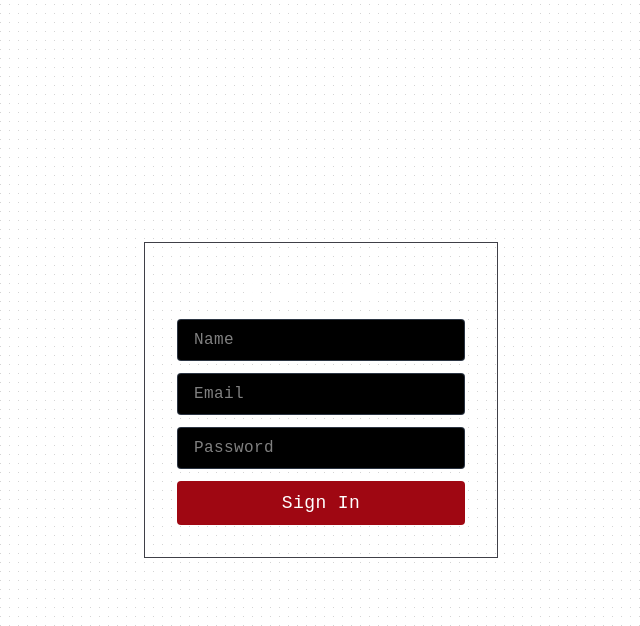
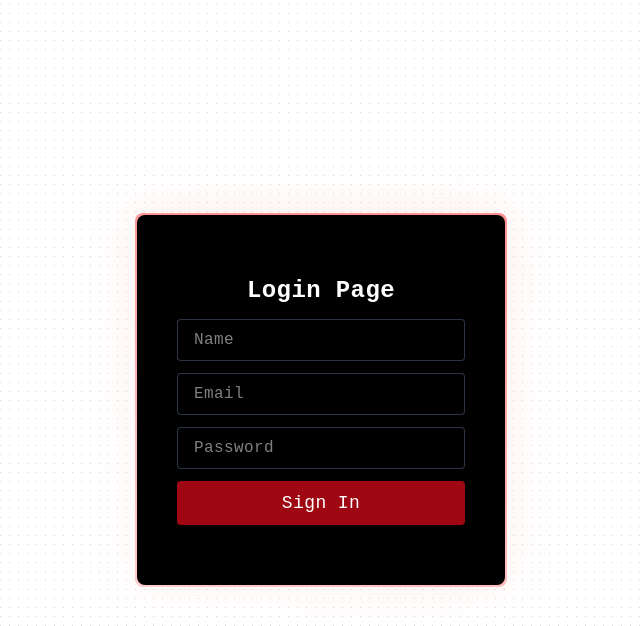
Before and after one commit to Nikuunj/SDE-assignment, a Next.js app: page /auth/signin in a window 1280 px wide. Shown: the top 626 px of the page, without its empty margins (319-959 px from the left). Built offline with nearby package versions, Linux system fonts and the light colour scheme; a web font is replaced by a local one.

Commit message:
[update]: question components and some keyhandler

```diff
--- a/app/(welcomeflow)/getstart/page.tsx
+++ b/app/(welcomeflow)/getstart/page.tsx
@@ -1,16 +1,13 @@
+import FancyText from "@/components/FancyText"
 import SignIn from "@/components/SignIn"
 
 
 function page() {
   return (
     <div className="flex items-center min-h-screen justify-center">
-        <p className="flex  z-20 bg-gradient-to-b from-neutral-400 text-center md:from-neutral-300/90 to-neutral-800 md:to-neutral-800 bg-clip-text py-8 text-4xl font-bold text-transparent sm:text-6xl">
-            Create your thrift profile and start swiping
-        </p>
-        <div>
-            <div className="fixed bottom-8 right-5 ">
-                <SignIn />
-            </div>
+        <FancyText text="Create your thrift profile and start swiping" />
+        <div className="fixed bottom-8 right-5 ">
+            <SignIn />
         </div>
     </div>
   )
--- a/app/(welcomeflow)/msgnew/page.tsx
+++ b/app/(welcomeflow)/msgnew/page.tsx
@@ -1,11 +1,10 @@
+import FancyText from "@/components/FancyText"
 import Link from "next/link"
 
 function page() {
   return (
     <div className="flex flex-col min-h-screen justify-center">
-        <p className="flex  z-20 bg-gradient-to-b from-neutral-400 text-center md:from-neutral-300/90 to-neutral-800 md:to-neutral-800 bg-clip-text py-8 text-4xl font-bold text-transparent sm:text-6xl">
-            Every Thursday at 12pm, new items drop from curated thrift stores
-        </p>
+        <FancyText text={'Every Thursday at 12pm, new items drop from curated thrift stores'} />
         <div className="fixed bottom-8 right-5 ">
 
             <Link href="/getstart" className="h-full w-full px-7 py-2 md:px-9 md:py-3 bg-red-800  text-xl md:text-2xl rounded-lg focus:ring-2 ring-red-600/40 transition-all duration-500
--- a/app/(welcomeflow)/welcome/page.tsx
+++ b/app/(welcomeflow)/welcome/page.tsx
@@ -1,3 +1,4 @@
+import FancyText from "@/components/FancyText"
 import Link from "next/link"
 
 
@@ -6,10 +7,7 @@ function page() {
     // const navigate
     return (
         <div className="flex items-center min-h-screen justify-center">
-            <p className="flex  z-20 bg-gradient-to-b from-neutral-200 text-center md:from-neutral-300/90 to-neutral-700 md:to-neutral-800 bg-clip-text py-8 text-4xl font-bold text-transparent sm:text-6xl">
-                Welcome to Thursday
-            </p>
-
+            <FancyText text={"Welcome to Thursday"} />
             <div className="fixed bottom-8 right-5 ">
                 <Link href="/msgnew" className="h-full w-full px-7 py-2 md:px-9 md:py-3 bg-red-800  text-xl md:text-2xl rounded-lg focus:ring-2 ring-red-600/40 transition-all duration-500
                 hover:ring-4">Next</Link>
--- a/app/page.tsx
+++ b/app/page.tsx
@@ -2,6 +2,7 @@
 import SignOut from "@/components/SignOut";
 import { redirect } from "next/navigation";
 import { getServerSession } from "next-auth";
+import Question from "@/components/Question";
 
 async function getSession() {
     const session = await getServerSession();
@@ -17,9 +18,10 @@ export default async function Home() {
     }
     return (
         <div className="text-white flex justify-center items-center text-wrap min-h-screen">
-            <div className="bg-gray-600 px-4 py-2">
+            {/* <div className="bg-gray-600 px-4 py-2">
                 {JSON.stringify(session.user)}
-            </div>
+            </div> */}
+            <Question />
                 <div className={"fixed top-5 right-5"}>
                     <SignOut />
                 </div>
--- /dev/null
+++ b/app/swap/page.tsx
@@ -0,0 +1,9 @@
+
+
+function page() {
+  return (
+    <div>swap</div>
+  )
+}
+
+export default page
--- /dev/null
+++ b/components/BackgroundGradient.tsx
@@ -0,0 +1,76 @@
+import { cn } from "@/lib/utils";
+import React from "react";
+import { motion } from "motion/react";
+
+export const BackgroundGradient = ({
+  children,
+  className,
+  containerClassName,
+  animate = true,
+}: {
+  children?: React.ReactNode;
+  className?: string;
+  containerClassName?: string;
+  animate?: boolean;
+}) => {
+  const variants = {
+    initial: {
+      backgroundPosition: "0 50%",
+    },
+    animate: {
+      backgroundPosition: ["0% 50%", "100% 50%", "0% 50%"],
+    },
+  };
+
+  const redWhiteGradient =
+    "bg-[radial-gradient(circle_farthest-side_at_0_100%,#ffffff,transparent),radial-gradient(circle_farthest-side_at_100%_0,#ff4d4d,transparent),radial-gradient(circle_farthest-side_at_100%_100%,#ffffff,transparent),radial-gradient(circle_farthest-side_at_0_0,#ff4d4d,#ffffff)]";
+
+  return (
+    <div className={cn("relative p-[1px] sm:p-[2px] group", containerClassName)}>
+      <motion.div
+        variants={animate ? variants : undefined}
+        initial={animate ? "initial" : undefined}
+        animate={animate ? "animate" : undefined}
+        transition={
+          animate
+            ? {
+                duration: 5,
+                repeat: Infinity,
+                repeatType: "reverse",
+              }
+            : undefined
+        }
+        style={{
+          backgroundSize: animate ? "400% 400%" : undefined,
+        }}
+        className={cn(
+          "absolute inset-0 rounded-lg z-[1] opacity-20 group-hover:opacity-35 blur-xl transition duration-500 will-change-transform",
+          redWhiteGradient
+        )}
+      />
+      <motion.div
+        variants={animate ? variants : undefined}
+        initial={animate ? "initial" : undefined}
+        animate={animate ? "animate" : undefined}
+        transition={
+          animate
+            ? {
+                duration: 5,
+                repeat: Infinity,
+                repeatType: "reverse",
+              }
+            : undefined
+        }
+        style={{
+          backgroundSize: animate ? "400% 400%" : undefined,
+        }}
+        className={cn(
+          "absolute inset-0 rounded-lg z-[1] will-change-transform",
+          redWhiteGradient
+        )}
+      />
+
+      <div className={cn("relative z-10", className)}>{children}</div>
+    </div>
+  );
+};
--- /dev/null
+++ b/components/FancyText.tsx
@@ -0,0 +1,9 @@
+function FancyText({ text }: { text: string }) {
+  return (
+    <p className="flex  z-20 bg-gradient-to-b from-neutral-400 text-center md:from-neutral-300/90 to-neutral-800 md:to-neutral-800 bg-clip-text py-8 text-4xl font-bold text-transparent sm:text-6xl">
+            {text}
+    </p>
+  )
+}
+
+export default FancyText
--- a/components/Login.tsx
+++ b/components/Login.tsx
@@ -3,11 +3,13 @@
 import { useRef } from "react"
 import InputBox from "./InputBox"
 import { signIn } from "next-auth/react";
+import { BackgroundGradient } from "./BackgroundGradient";
 
 function Login() {
     const ref = useRef<HTMLInputElement[] | null[]>(Array(3).fill(0))
 
-    async function onSubmit(){
+    async function onSubmit(e: React.FormEvent) {
+        e.preventDefault();
         const name = ref.current[0]?.value;
         const email = ref.current[1]?.value
         const password = ref.current[2]?.value
@@ -19,18 +21,21 @@ function Login() {
             redirect: true,
             callbackUrl: 'http://localhost:3000'
         })
-
     }
 
+
     return (
-        <div className="px-8 py-8 border border-zinc-700 flex flex-col gap-3">
-            <div className="text-center text-2xl font-bold">Login Page</div>
-            <InputBox refrence={(e) => ref.current[0] = e} placeHolder={"Name"} typeInput={"text"}/>
-            <InputBox refrence={(e) => ref.current[1] = e} placeHolder={"Email"} typeInput={"text"}/>
-            <InputBox refrence={(e) => ref.current[2] = e} placeHolder={"Password"} typeInput={"password"}/>
-            <button onClick={onSubmit} className="cursor-pointer outline-none h-full w-full px-5 py-2 bg-red-800  text-lg rounded-sm focus:ring-2 ring-red-600/40 transition-all duration-500
-                hover:ring-4">Sign In</button>
-        </div>
+        <form onSubmit={onSubmit}>
+            <BackgroundGradient className="rounded-lg max-w-sm px-2 py-8 transition-all duration-300 sm:px-10 sm:py-15 bg-black flex flex-col gap-3">
+                <div className="text-center text-2xl font-bold">Login Page</div>
+                <InputBox refrence={(e) => ref.current[0] = e} placeHolder={"Name"} typeInput={"text"}/>
+                <InputBox refrence={(e) => ref.current[1] = e} placeHolder={"Email"} typeInput={"text"}/>
+                <InputBox refrence={(e) => ref.current[2] = e} placeHolder={"Password"} typeInput={"password"}/>
+                <button type="submit" className="cursor-pointer outline-none h-full w-full px-5 py-2 bg-red-800 text-lg rounded-sm focus:ring-2 ring-red-600/40 transition-all duration-500 hover:ring-4">
+                    Sign In
+                </button>
+            </BackgroundGradient>
+        </form>
     )
 }
 
--- /dev/null
+++ b/components/Question.tsx
@@ -0,0 +1,11 @@
+import FancyText from "./FancyText"
+
+function Question() {
+    return (
+        <div>
+            <FancyText text={"What best describes your vibe today?"} />
+        </div>
+    )
+}
+
+export default Question
```
